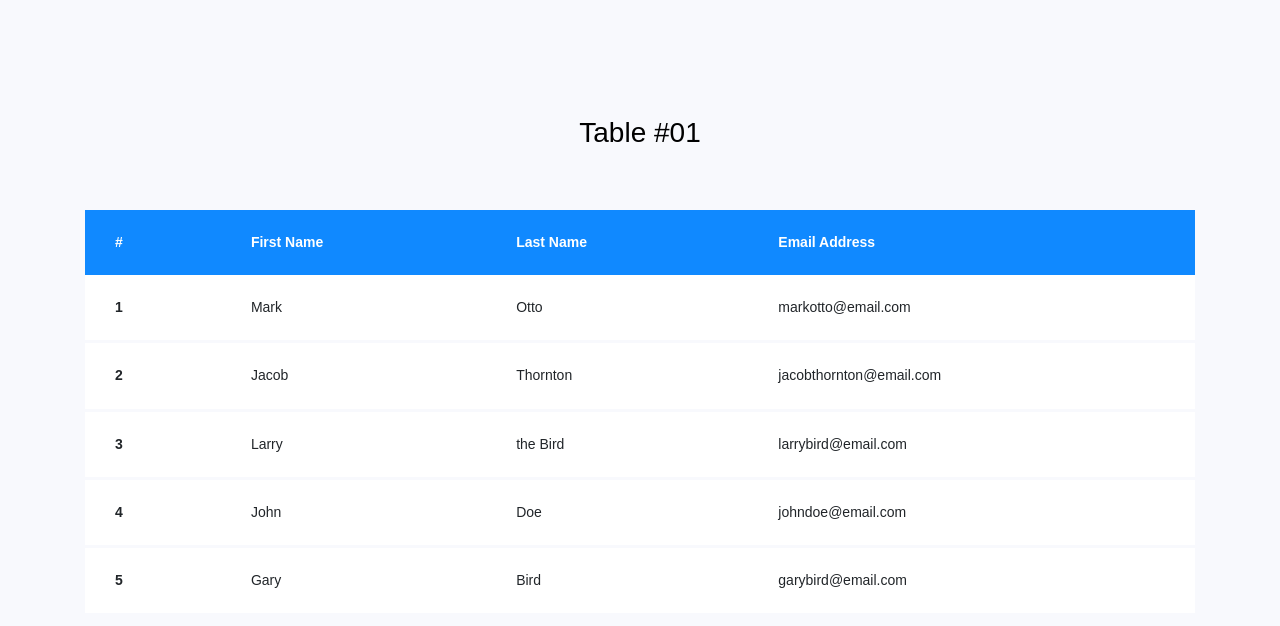
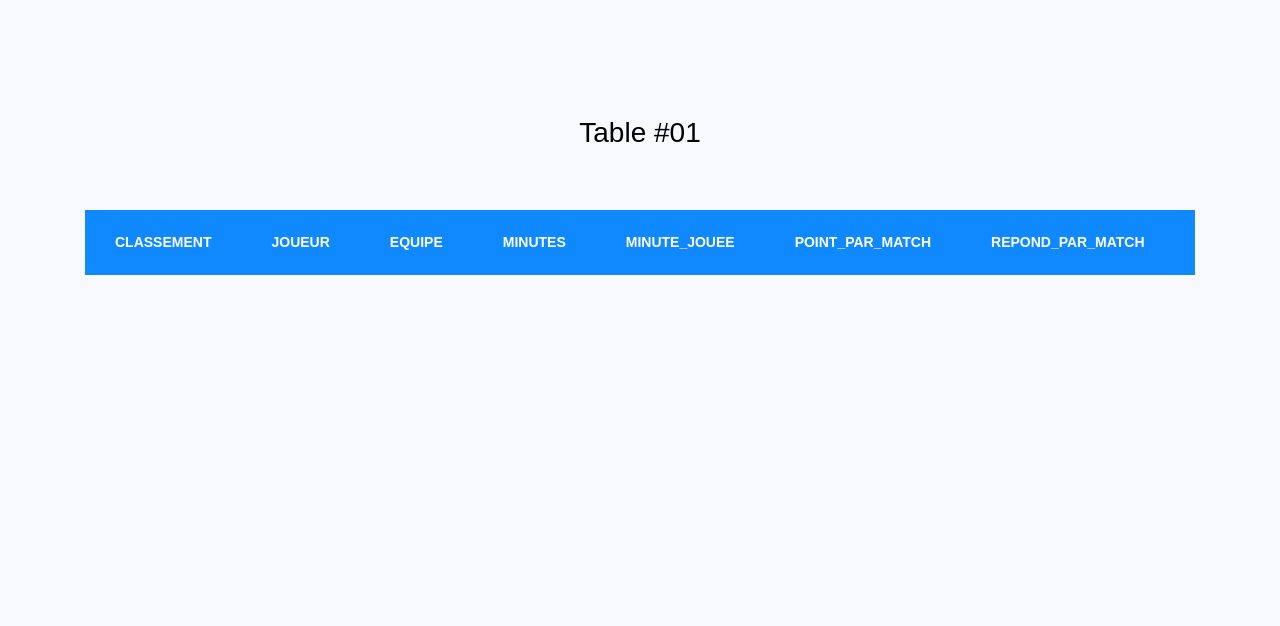
Before and after one commit to Onintsoa7/nba_itu, a React (Create React App) app: page / in a window 1280 px wide. Shown: the top 626 px of the page. Built offline with nearby package versions, Linux system fonts and the light colour scheme.

Commit message:
Update App.js

```diff
--- a/src/App.js
+++ b/src/App.js
@@ -17,42 +17,23 @@ function App() {
               <table class="table">
                 <thead class="thead-primary">
                   <tr>
-                    <th>#</th>
-                    <th>First Name</th>
-                    <th>Last Name</th>
-                    <th>Email Address</th>
+                    <th>CLASSEMENT</th>
+                    <th>JOUEUR</th>
+                    <th>EQUIPE</th>
+                    <th>MINUTES</th>
+                    <th>MINUTE_JOUEE</th>
+                    <th>POINT_PAR_MATCH</th>
+                    <th>REPOND_PAR_MATCH</th>
+                    <th>PASSE_DECISSIVE_PAR_MATCH</th>
+                    <th>MINUTE_PAR_MATCH</th>
+                    <th>POURCENTAGE</th>
+                    <th>3PTS</th>
+                    <th>LANCERFRONT</th>
                   </tr>
                 </thead>
                 <tbody>
                   <tr>
-                    <th scope="row">1</th>
-                    <td>Mark</td>
-                    <td>Otto</td>
-                    <td>markotto@email.com</td>
-                  </tr>
-                  <tr>
-                    <th scope="row">2</th>
-                    <td>Jacob</td>
-                    <td>Thornton</td>
-                    <td>jacobthornton@email.com</td>
-                  </tr>
-                  <tr>
-                    <th scope="row">3</th>
-                    <td>Larry</td>
-                    <td>the Bird</td>
-                    <td>larrybird@email.com</td>
-                  </tr>
-                  <tr>
-                    <th scope="row">4</th>
-                    <td>John</td>
-                    <td>Doe</td>
-                    <td>johndoe@email.com</td>
-                  </tr>
-                  <tr>
-                    <th scope="row">5</th>
-                    <td>Gary</td>
-                    <td>Bird</td>
-                    <td>garybird@email.com</td>
+
                   </tr>
                 </tbody>
               </table>
```
